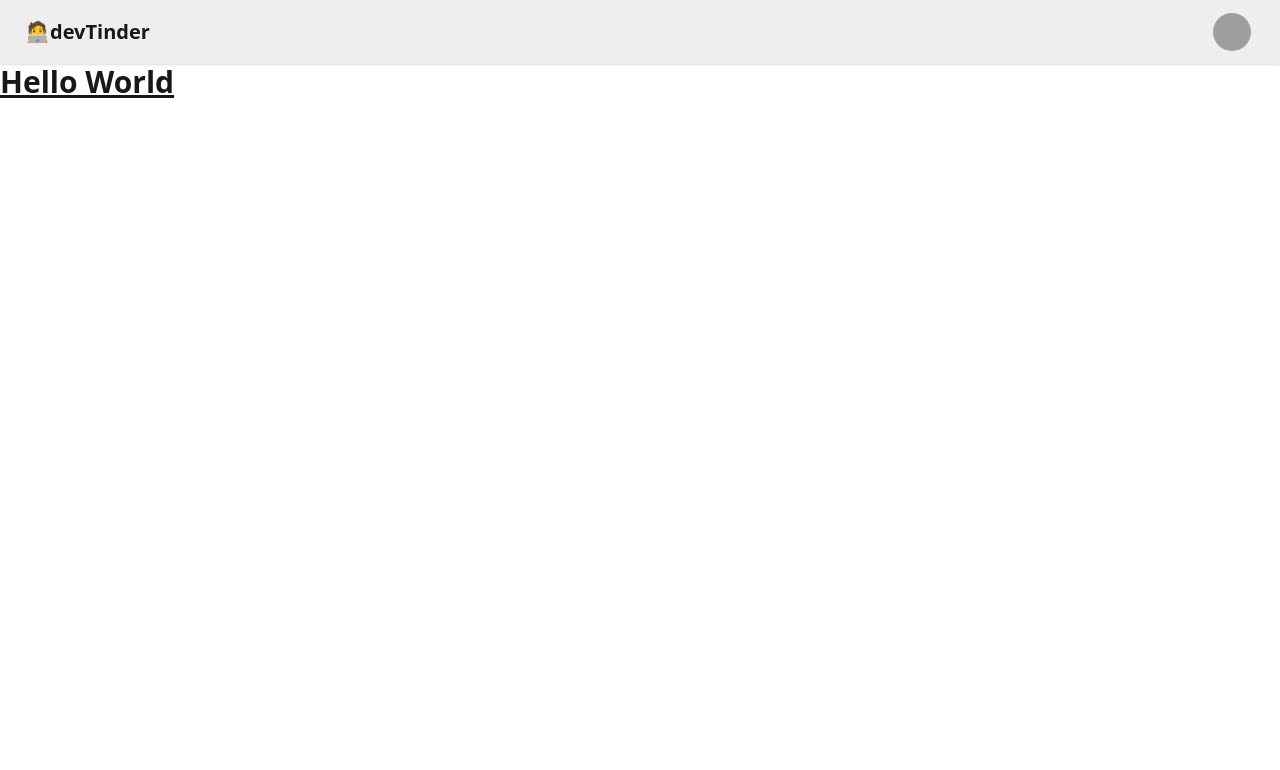
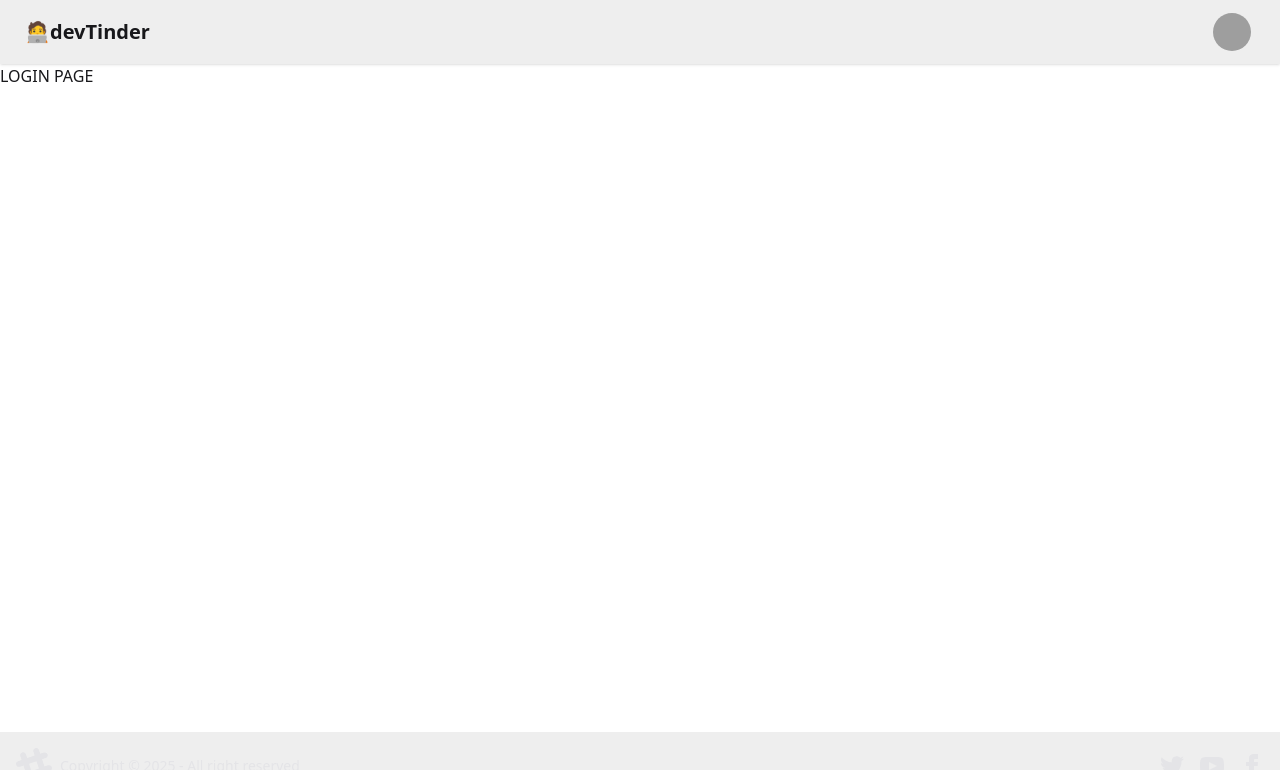
Before and after one commit to Adityacheeze/DevConnect-frontend, a React (Vite) app: page /login in a window 1280 px wide. Shown: the top 770 px of the page. Built offline with nearby package versions, Linux system fonts and the light colour scheme; grey boxes are pictures that could not be loaded.

Commit message:
routing setup

```diff
--- a/package.json
+++ b/package.json
@@ -13,6 +13,7 @@
     "@tailwindcss/vite": "^4.1.11",
     "react": "^19.1.0",
     "react-dom": "^19.1.0",
+    "react-router-dom": "^7.7.0",
     "tailwindcss": "^4.1.11"
   },
   "devDependencies": {
--- a/src/App.jsx
+++ b/src/App.jsx
@@ -1,50 +1,19 @@
+import { BrowserRouter, Route, Routes } from "react-router-dom";
+import Login from "./Login";
+import Body from "./Body";
+import Profile from "./Profile";
+
 function App() {
   return (
     <>
-      <div className="navbar bg-base-300 shadow-sm">
-        <div className="flex-1">
-          <a className="btn btn-ghost text-xl">🧑‍💻devTinder</a>
-        </div>
-        <div className="flex gap-2">
-          {/* <input
-            type="text"
-            placeholder="Search"
-            className="input input-bordered w-24 md:w-auto"
-          /> */}
-          <div className="dropdown dropdown-end mx-5">
-            <div
-              tabIndex={0}
-              role="button"
-              className="btn btn-ghost btn-circle avatar"
-            >
-              <div className="w-10 rounded-full">
-                <img
-                  alt="Tailwind CSS Navbar component"
-                  src="https://img.daisyui.com/images/stock/photo-1534528741775-53994a69daeb.webp"
-                />
-              </div>
-            </div>
-            <ul
-              tabIndex={0}
-              className="menu menu-sm dropdown-content bg-base-100 rounded-box z-1 mt-3 w-52 p-2 shadow"
-            >
-              <li>
-                <a className="justify-between">
-                  Profile
-                  <span className="badge">New</span>
-                </a>
-              </li>
-              <li>
-                <a>Settings</a>
-              </li>
-              <li>
-                <a>Logout</a>
-              </li>
-            </ul>
-          </div>
-        </div>
-      </div>
-      <h1 className="text-3xl font-bold underline">Hello World</h1>
+      <BrowserRouter basename="/">
+        <Routes>
+          <Route path="/" element={<Body/>}>
+            <Route path="/login" element={<Login/>}></Route>
+            <Route path="/profile" element={<Profile/>}></Route>
+          </Route>
+        </Routes>
+      </BrowserRouter>
     </>
   );
 }
--- /dev/null
+++ b/src/Body.jsx
@@ -0,0 +1,15 @@
+import NavBar from './NavBar'
+import { Outlet } from 'react-router-dom'
+import Footer from './Footer'
+
+const Body = () => {
+  return (
+    <>
+     <NavBar/>
+     <Outlet/>
+     <Footer/>
+    </>
+  )
+}
+
+export default Body
--- /dev/null
+++ b/src/Footer.jsx
@@ -0,0 +1,59 @@
+import React from "react";
+
+function Footer() {
+  return (
+    <footer className="footer sm:footer-horizontal bg-base-300 text-neutral-content p-4 fixed bottom-0">
+      <aside className="grid-flow-col items-center">
+        <svg
+          width="36"
+          height="36"
+          viewBox="0 0 24 24"
+          xmlns="http://www.w3.org/2000/svg"
+          fillRule="evenodd"
+          clipRule="evenodd"
+          className="fill-current"
+        >
+          <path d="M22.672 15.226l-2.432.811.841 2.515c.33 1.019-.209 2.127-1.23 2.456-1.15.325-2.148-.321-2.463-1.226l-.84-2.518-5.013 1.677.84 2.517c.391 1.203-.434 2.542-1.831 2.542-.88 0-1.601-.564-1.86-1.314l-.842-2.516-2.431.809c-1.135.328-2.145-.317-2.463-1.229-.329-1.018.211-2.127 1.231-2.456l2.432-.809-1.621-4.823-2.432.808c-1.355.384-2.558-.59-2.558-1.839 0-.817.509-1.582 1.327-1.846l2.433-.809-.842-2.515c-.33-1.02.211-2.129 1.232-2.458 1.02-.329 2.13.209 2.461 1.229l.842 2.515 5.011-1.677-.839-2.517c-.403-1.238.484-2.553 1.843-2.553.819 0 1.585.509 1.85 1.326l.841 2.517 2.431-.81c1.02-.33 2.131.211 2.461 1.229.332 1.018-.21 2.126-1.23 2.456l-2.433.809 1.622 4.823 2.433-.809c1.242-.401 2.557.484 2.557 1.838 0 .819-.51 1.583-1.328 1.847m-8.992-6.428l-5.01 1.675 1.619 4.828 5.011-1.674-1.62-4.829z"></path>
+        </svg>
+        <p>Copyright © {new Date().getFullYear()} - All right reserved</p>
+      </aside>
+      <nav className="grid-flow-col gap-4 md:place-self-center md:justify-self-end">
+        <a>
+          <svg
+            xmlns="http://www.w3.org/2000/svg"
+            width="24"
+            height="24"
+            viewBox="0 0 24 24"
+            className="fill-current"
+          >
+            <path d="M24 4.557c-.883.392-1.832.656-2.828.775 1.017-.609 1.798-1.574 2.165-2.724-.951.564-2.005.974-3.127 1.195-.897-.957-2.178-1.555-3.594-1.555-3.179 0-5.515 2.966-4.797 6.045-4.091-.205-7.719-2.165-10.148-5.144-1.29 2.213-.669 5.108 1.523 6.574-.806-.026-1.566-.247-2.229-.616-.054 2.281 1.581 4.415 3.949 4.89-.693.188-1.452.232-2.224.084.626 1.956 2.444 3.379 4.6 3.419-2.07 1.623-4.678 2.348-7.29 2.04 2.179 1.397 4.768 2.212 7.548 2.212 9.142 0 14.307-7.721 13.995-14.646.962-.695 1.797-1.562 2.457-2.549z"></path>
+          </svg>
+        </a>
+        <a>
+          <svg
+            xmlns="http://www.w3.org/2000/svg"
+            width="24"
+            height="24"
+            viewBox="0 0 24 24"
+            className="fill-current"
+          >
+            <path d="M19.615 3.184c-3.604-.246-11.631-.245-15.23 0-3.897.266-4.356 2.62-4.385 8.816.029 6.185.484 8.549 4.385 8.816 3.6.245 11.626.246 15.23 0 3.897-.266 4.356-2.62 4.385-8.816-.029-6.185-.484-8.549-4.385-8.816zm-10.615 12.816v-8l8 3.993-8 4.007z"></path>
+          </svg>
+        </a>
+        <a>
+          <svg
+            xmlns="http://www.w3.org/2000/svg"
+            width="24"
+            height="24"
+            viewBox="0 0 24 24"
+            className="fill-current"
+          >
+            <path d="M9 8h-3v4h3v12h5v-12h3.642l.358-4h-4v-1.667c0-.955.192-1.333 1.115-1.333h2.885v-5h-3.808c-3.596 0-5.192 1.583-5.192 4.615v3.385z"></path>
+          </svg>
+        </a>
+      </nav>
+    </footer>
+  );
+}
+
+export default Footer;
--- /dev/null
+++ b/src/Login.jsx
@@ -0,0 +1,11 @@
+import React from 'react'
+
+const login = () => {
+  return (
+    <div>
+      <h1>LOGIN PAGE</h1>
+    </div>
+  )
+}
+
+export default login
--- /dev/null
+++ b/src/NavBar.jsx
@@ -0,0 +1,46 @@
+import React from 'react'
+
+const NavBar = () => {
+  return (
+         <div className="navbar bg-base-300 shadow-sm">
+        <div className="flex-1">
+          <a className="btn btn-ghost text-xl">🧑‍💻devTinder</a>
+        </div>
+        <div className="flex gap-2">
+          <div className="dropdown dropdown-end mx-5">
+            <div
+              tabIndex={0}
+              role="button"
+              className="btn btn-ghost btn-circle avatar"
+            >
+              <div className="w-10 rounded-full">
+                <img
+                  alt="Tailwind CSS Navbar component"
+                  src="https://img.daisyui.com/images/stock/photo-1534528741775-53994a69daeb.webp"
+                />
+              </div>
+            </div>
+            <ul
+              tabIndex={0}
+              className="menu menu-sm dropdown-content bg-base-100 rounded-box z-1 mt-3 w-52 p-2 shadow"
+            >
+              <li>
+                <a className="justify-between">
+                  Profile
+                  <span className="badge">New</span>
+                </a>
+              </li>
+              <li>
+                <a>Settings</a>
+              </li>
+              <li>
+                <a>Logout</a>
+              </li>
+            </ul>
+          </div>
+        </div>
+      </div>
+  )
+}
+
+export default NavBar
--- /dev/null
+++ b/src/Profile.jsx
@@ -0,0 +1,11 @@
+import React from 'react'
+
+const Profile = () => {
+  return (
+    <div>
+      <h1>Profile</h1>
+    </div>
+  )
+}
+
+export default Profile
```
Also changed, not shown: 2 other files (tests, documents, lock files or other folders).
